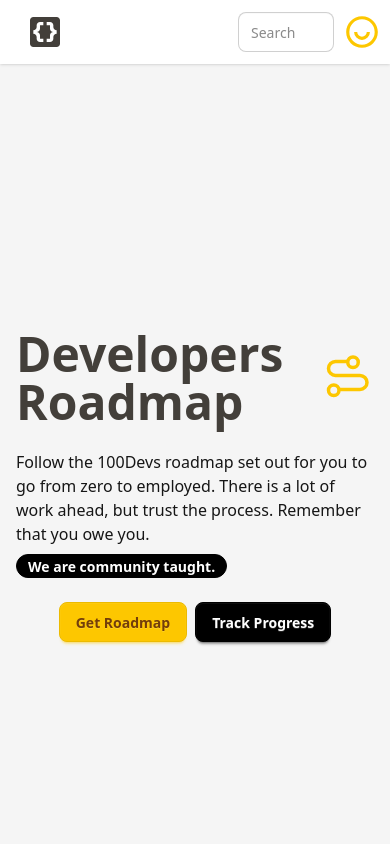
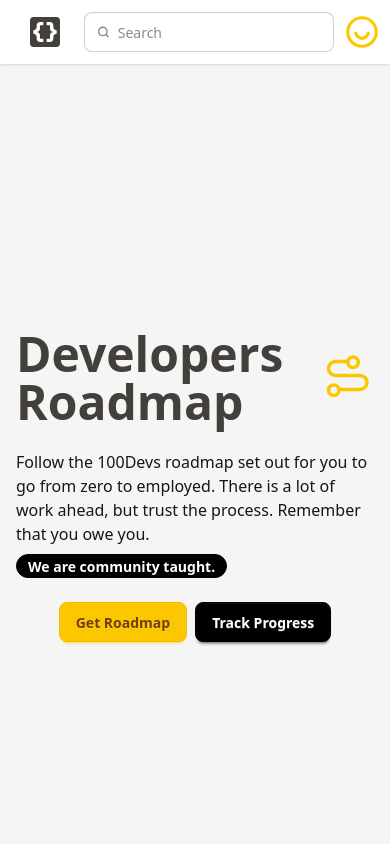
Before and after one commit to rcm-webdev/next-developer-roadmap, a Next.js app: page / in a window 390 px wide. Shown: the top 844 px of the page. Built offline with nearby package versions, Linux system fonts and the light colour scheme.

Commit message:
create Search functionality on search bar

```diff
--- a/component/Navbar.js
+++ b/component/Navbar.js
@@ -1,8 +1,46 @@
+"use client";
+
+import { useState } from "react";
+import Fuse from "fuse.js";
 import Image from "next/image";
 import Logo from "@/public/code-braces.svg";
 import User from "@/public/user-smile.svg";
+import Sticky from "@/public/sticky-note.svg";
+import Link from "next/link";
+
+const dataset = [
+  {
+    title: "JavaScript",
+    number: 1,
+    description: "Lorem Ipsum",
+    link: "/javascript",
+  },
+  { title: "React", number: 2, description: "Lorem Ipsum", link: "/react" },
+  { title: "Next.js", number: 3, description: "Lorem Ipsum", link: "/nextjs" },
+  { title: "Node.js", number: 4, description: "Lorem Ipsum", link: "/nodejs" },
+  // Add more items as needed
+];
+
+const fuse = new Fuse(dataset, {
+  keys: ["title"],
+  threshold: 0.3,
+});
 
 function Navbar() {
+  const [search, setSearch] = useState("");
+  const [results, setResults] = useState([]);
+
+  const handleSearch = (e) => {
+    const value = e.target.value;
+    setSearch(value);
+    if (value) {
+      const searchResults = fuse.search(value).map((result) => result.item);
+      setResults(searchResults);
+    } else {
+      setResults([]);
+    }
+  };
+
   return (
     <div className="navbar bg-base-100 shadow-sm">
       <div className="flex-1">
@@ -12,11 +50,63 @@
         </a>
       </div>
       <div className="flex gap-2">
-        <input
-          type="text"
-          placeholder="Search"
-          className="input input-bordered w-24 md:w-auto"
-        />
+        {/* Search function */}
+        <div className="relative">
+          <label className="input">
+            <svg
+              className="h-[1em] opacity-50"
+              xmlns="http://www.w3.org/2000/svg"
+              viewBox="0 0 24 24"
+            >
+              <g
+                strokeLinejoin="round"
+                strokeLinecap="round"
+                strokeWidth="2.5"
+                fill="none"
+                stroke="currentColor"
+              >
+                <circle cx="11" cy="11" r="8"></circle>
+                <path d="m21 21-4.3-4.3"></path>
+              </g>
+            </svg>
+            <input
+              type="search"
+              id="search"
+              className="grow"
+              placeholder="Search"
+              autoComplete="off"
+              value={search}
+              onChange={handleSearch}
+            />
+          </label>
+          {results.length > 0 && (
+            <ul className="absolute list left-0 right-0 mt-2 bg-white border border-gray-300 rounded-md shadow-lg z-10">
+              <li className="p-4 pb-2 text-xs opacity-60 tracking-wide">
+                List of Resources
+              </li>
+              {results.map((result, index) => (
+                <li key={index} className="list-row p-2">
+                  <div className="text-4xl font-thin opacity-30 tabular-nums">
+                    {result.number}
+                  </div>
+                  <div className="list-col-grow">
+                    <div>{result.title}</div>
+                    <div className="text-xs  opacity-60">
+                      {result.description}
+                    </div>
+                  </div>
+
+                  <button className="btn btn-square btn-ghost">
+                    <Link href={result.link}>
+                      <Image src={Sticky} alt="Sticky Notes" />
+                    </Link>
+                  </button>
+                </li>
+              ))}
+            </ul>
+          )}
+        </div>
+
         <div className="dropdown dropdown-end">
           <div
             tabIndex={0}
```
